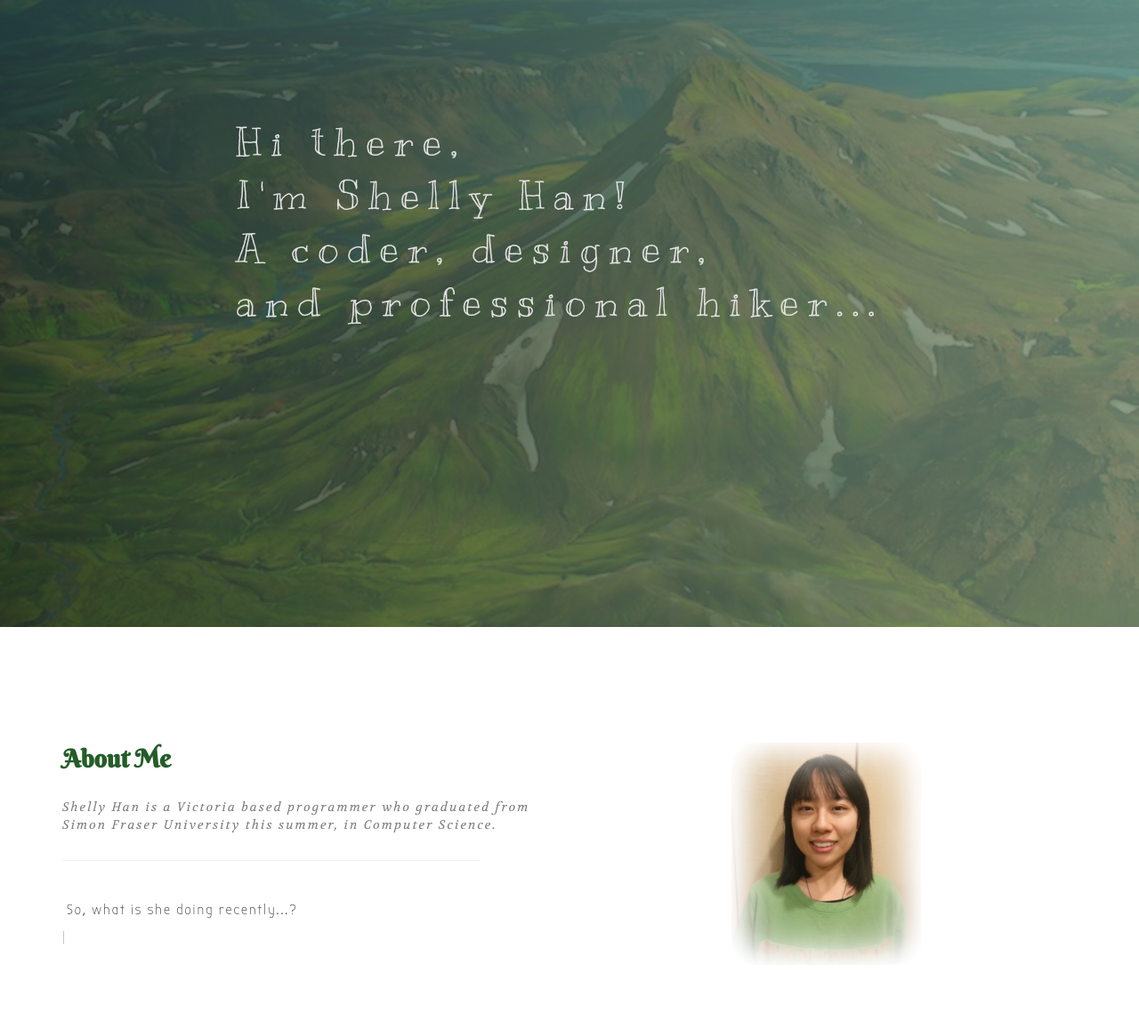
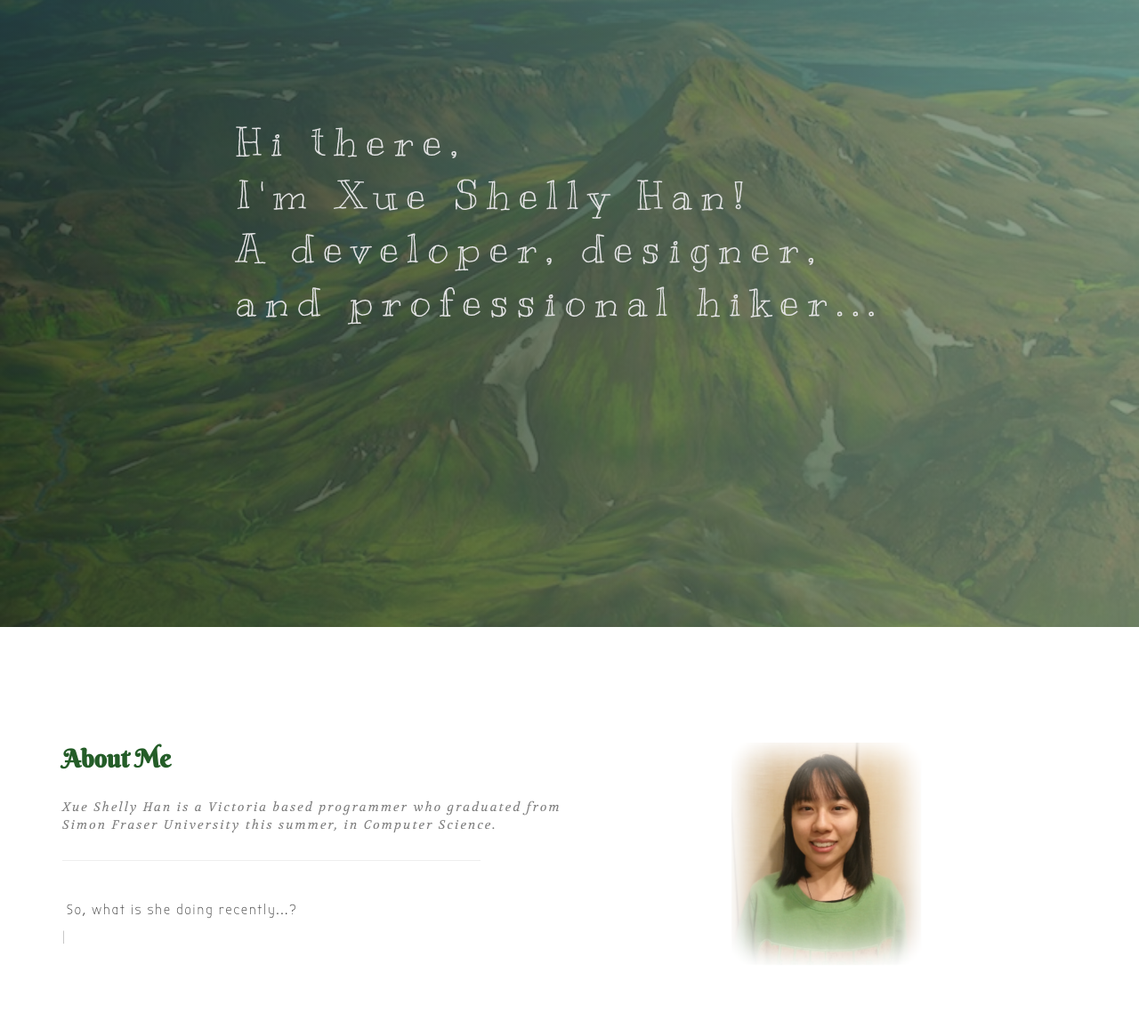
Before and after one commit to Shellyhan/homePage, a plain HTML site: page index.html in a window 1280 px wide. Shown: the part 160-1317 px from the top of the page at 89% size. Drawn offline with Linux system fonts and the light colour scheme; files whose address does not match are found by name; a web font is replaced by a local one.

Commit message:
updated displayed names

```diff
--- a/index.html
+++ b/index.html
@@ -66,7 +66,7 @@
         <div class="row">
           <div class="col-md-10 col-md-offset-2">
             <div class="block">
-              <h1 class="animated fadeInUp">Hi there,<br>I'm Shelly Han!<br>A coder, designer,<br>and professional hiker...</h1>
+              <h1 class="animated fadeInUp">Hi there,<br>I'm Xue Shelly Han!<br>A developer, designer,<br>and professional hiker...</h1>
             </div>
           </div>
         </div>
@@ -81,7 +81,7 @@
             <div class="block">
               <div class="section-title">
                 <h2>About Me</h2>
-                <p>Shelly Han is a Victoria based programmer who graduated from<br>Simon Fraser University this summer, in Computer Science. </p>
+                <p>Xue Shelly Han is a Victoria based programmer who graduated from<br>Simon Fraser University this summer, in Computer Science. </p>
                 <hr width="70%" align=left>
               </div>
               <span class="type-it"></span>
```
